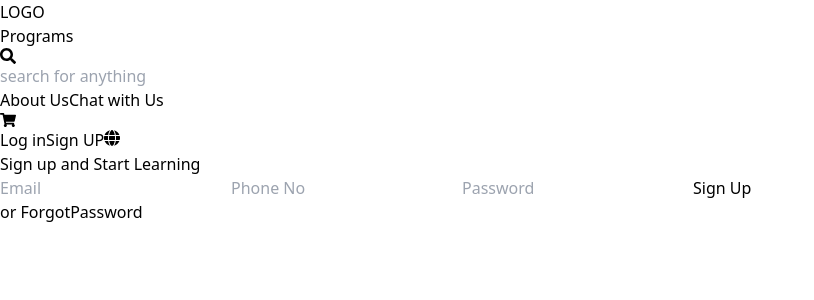
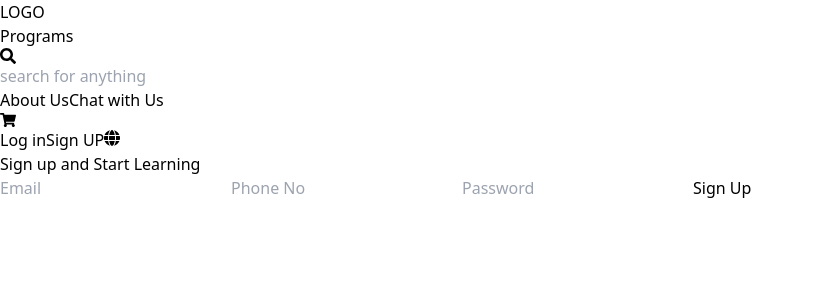
Before and after one commit to vivek-lakhani-1/Frontend_LMS, a React (Vite) app: page /signup in a window 1280 px wide. Shown: the top 300 px of the page, without its empty margins (0-814 px from the left). Built offline with nearby package versions, Linux system fonts and the light colour scheme.

Commit message:
signup page update

```diff
--- a/src/components/SignUp.jsx
+++ b/src/components/SignUp.jsx
@@ -28,7 +28,7 @@ const SignUp = () => {
         </button>
 
       </form>
-      <span className='inline text-center text-3xl'> or <a href="#" >ForgotPassword</a></span>
+
     </div>
   );
 }
```
